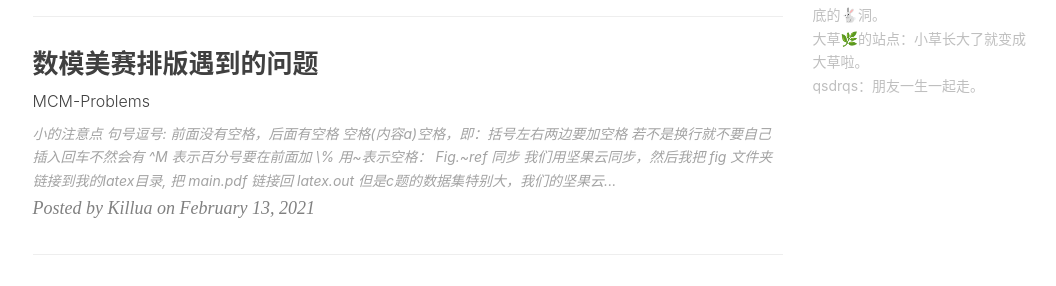
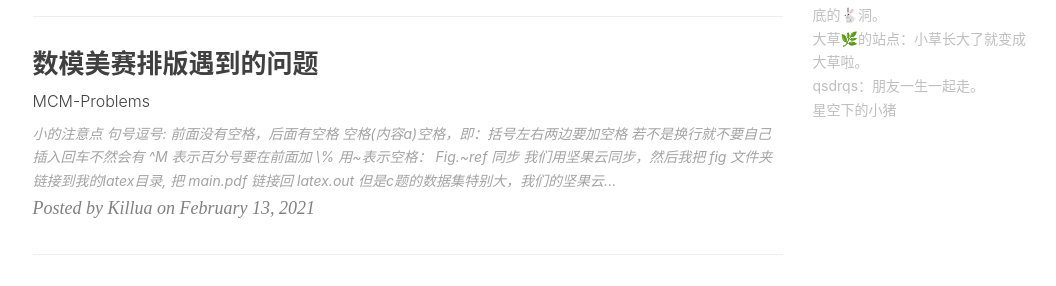
Before and after one commit to junyixu/junyixu.github.io, a Jekyll site: the page built from index.html, in a window 1280 px wide and 900 px high, scrolled down 1034 px. Shown: the part 159-445 px from the top of the window, without its empty margins (135-1191 px from the left). Built offline with Jekyll 4.4.1, drawn with Linux system fonts in a browser that asks for light colours; nearby versions of some CDN libraries; the list of posts is cut into pages by our own code; comment, search, counter and statistics services are not loaded.

Commit message:
add a new friend

```diff
--- a/_config.yml
+++ b/_config.yml
@@ -108,6 +108,10 @@ friends: [
     },
     {
         title: "qsdrqs：朋友一生一起走。",
-        href: "http://qsdrqs.site/"
+        href: "http://qsdrqs.site"
+    },
+    {
+        title: "星空下的小猪",
+        href: "http://lss.moe"
     }
 ]
```
